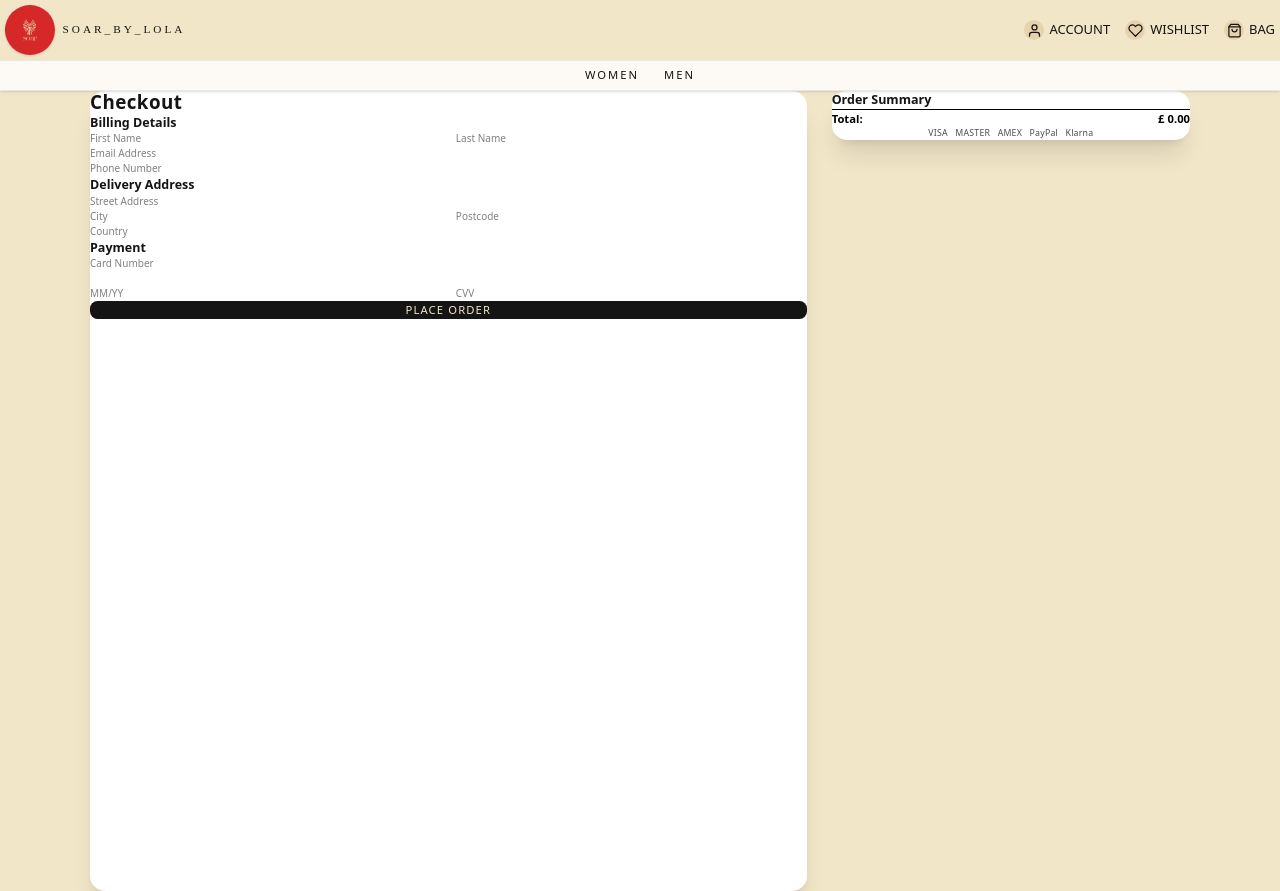
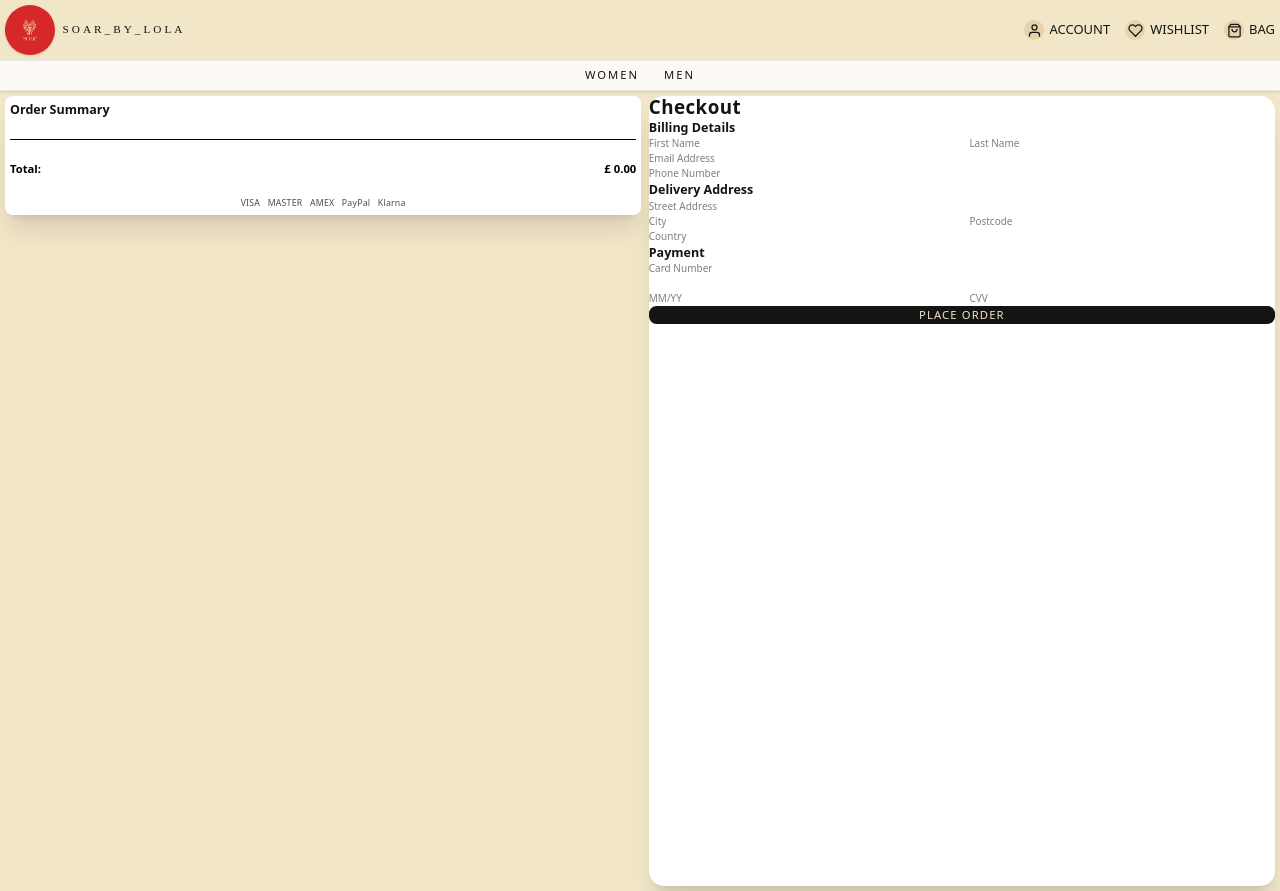
Before and after one commit to olamidefrancis/SoarByLola, a React (Vite) app: page /Checkout in a window 1280 px wide. Built offline with nearby package versions, Linux system fonts and the light colour scheme.

Commit message:
Checkout page layout fix

```diff
--- a/src/Components/Checkout/Checkout.css
+++ b/src/Components/Checkout/Checkout.css
@@ -0,0 +1,16 @@
+@import "tailwindcss";
+
+
+.pricecon h1{
+    font-family: Roboto-Light, Helvetica, Arial, sans-serif;
+    font-size: 1rem;
+}
+
+
+.paddycon{
+    padding: 1rem
+}
+
+.paddycheck{
+    padding: 0.5rem
+}
--- a/src/Components/Checkout/Checkout.jsx
+++ b/src/Components/Checkout/Checkout.jsx
@@ -10,11 +10,64 @@ function Checkout() {
   }, 0);
 
   return (
-    <div className="min-h-screen bg-[#f2e6c8] flex justify-center py-14 px-4">
-      <div className="w-full max-w-[1100px] grid grid-cols-1 lg:grid-cols-[2fr_1fr] gap-10">
 
-        {/* ================= LEFT SIDE - FORM ================= */}
-        <div className="bg-white rounded-3xl shadow-xl p-8 md:p-10">
+      <div className="w-full flex flex-col md:flex-row gap-3 paddycheck bg-[#f2e6c8] min-h-screen md:justify-center flex-[1,1]">
+
+        {/* LEFT SIDE - ORDER SUMMARY */}
+        <div className="bg-white rounded-xl shadow-xl p-8  h-fit sticky top-10 paddycheck flex flex-col gap-8 flex-1">
+
+          <h3 className="text-xl font-semibold mb-6 text-[#141414]">
+            Order Summary
+          </h3>
+
+          <div className="space-y-6 border-b pb-6 mb-6">
+            {orders.map((item, index) => (
+              <div key={index} className="flex justify-between items-center">
+
+                <div className="flex items-center  gap-4">
+                  <img
+                    src={item.Picture[0]}
+                    alt={item.Title}
+                    className="w-40 h-40 object-cover rounded-md paddycheck "
+                  />
+                  <div>
+                    <h4 className="text-sm font-semibold uppercase">
+                      {item.Title}
+                    </h4>
+                    <p className="text-xs">
+                      {item.size
+                        ? item.size
+                        : item.measurement}
+                    </p>
+                  </div>
+                </div>
+
+                <span className="font-semibold">
+                  £ {item.Price * item.quantity}
+                </span>
+
+              </div>
+            ))}
+          </div>
+
+          {/* TOTAL */}
+          <div className="flex justify-between text-lg font-semibold mb-6">
+            <span>Total:</span>
+            <span>£ {subtotal.toFixed(2)}</span>
+          </div>
+
+          {/* PAYMENT METHODS UI */}
+          <div className="flex gap-3 justify-center mt-4 opacity-70 text-sm tracking-wide">
+            <span>VISA</span>
+            <span>MASTER</span>
+            <span>AMEX</span>
+            <span>PayPal</span>
+            <span>Klarna</span>
+          </div>
+        </div>
+
+        {/* RIGHT SIDE - FORM */}
+        <div className="bg-white rounded-3xl shadow-xl p-8 md:p-10 flex-1">
 
           <h2 className="text-3xl font-semibold tracking-wide mb-8 text-[#141414]">
             Checkout
@@ -87,60 +140,9 @@ function Checkout() {
           </button>
         </div>
 
-        {/* ================= RIGHT SIDE - ORDER SUMMARY ================= */}
-        <div className="bg-white rounded-3xl shadow-xl p-8 md:p-10 h-fit sticky top-10">
 
-          <h3 className="text-xl font-semibold mb-6 text-[#141414]">
-            Order Summary
-          </h3>
+      </div>
 
-          <div className="space-y-6 border-b pb-6 mb-6">
-            {orders.map((item, index) => (
-              <div key={index} className="flex justify-between items-center">
-
-                <div className="flex items-center gap-4">
-                  <img
-                    src={item.Picture[0]}
-                    alt={item.Title}
-                    className="w-16 h-16 object-cover rounded-md"
-                  />
-                  <div>
-                    <h4 className="text-sm font-semibold uppercase">
-                      {item.Title}
-                    </h4>
-                    <p className="text-xs">
-                      {item.size
-                        ? item.size
-                        : item.measurement}
-                    </p>
-                  </div>
-                </div>
-
-                <span className="font-semibold">
-                  £ {item.Price * item.quantity}
-                </span>
-
-              </div>
-            ))}
-          </div>
-
-          {/* TOTAL */}
-          <div className="flex justify-between text-lg font-semibold mb-6">
-            <span>Total:</span>
-            <span>£ {subtotal.toFixed(2)}</span>
-          </div>
-
-          {/* PAYMENT METHODS UI */}
-          <div className="flex gap-3 justify-center mt-4 opacity-70 text-sm tracking-wide">
-            <span>VISA</span>
-            <span>MASTER</span>
-            <span>AMEX</span>
-            <span>PayPal</span>
-            <span>Klarna</span>
-          </div>
-        </div>
-      </div>
-    </div>
   );
 }
 
--- a/src/Components/OrdersPage/OrdersPage.jsx
+++ b/src/Components/OrdersPage/OrdersPage.jsx
@@ -1,4 +1,4 @@
-import { useContext, useState, useMemo } from "react";
+import { useContext, useMemo } from "react";
 import { StoreContext } from "../../context/StoreContext";
 import "./OrdersPage.css";
 import { Link } from "react-router";
@@ -6,38 +6,40 @@ import { Link } from "react-router";
 function OrdersPage() {
   const { orders, setOrders } = useContext(StoreContext);
 
-  const [selectedQuantity, setSelectedQuantity] = useState(
-    Object.fromEntries(orders.map((_, i) => [i, 1]))
-  );
-
+  // ✅ INCREASE QUANTITY
   const handleQuantityAdd = (index) => {
-    setSelectedQuantity((prev) => ({
-      ...prev,
-      [index]: prev[index] + 1,
-    }));
+    setOrders(prevOrders =>
+      prevOrders.map((item, i) =>
+        i === index ? { ...item, quantity: item.quantity + 1 } : item
+      )
+    );
   };
 
+  // ✅ DECREASE QUANTITY
   const handleQuantitySub = (index) => {
-    setSelectedQuantity((prev) => ({
-      ...prev,
-      [index]: Math.max(1, prev[index] - 1),
-    }));
+    setOrders(prevOrders =>
+      prevOrders.map((item, i) =>
+        i === index
+          ? { ...item, quantity: Math.max(1, item.quantity - 1) }
+          : item
+      )
+    );
   };
 
+  // ✅ REMOVE ITEM
   const handleOrderRemoval = (itemIndex) => {
-    setOrders((prevOrders) => prevOrders.filter((_, i) => i !== itemIndex));
+    setOrders(prevOrders => prevOrders.filter((_, i) => i !== itemIndex));
   };
 
-  // ✅ CALCULATE SUBTOTAL
+  // ✅ SUBTOTAL
   const subtotal = useMemo(() => {
-    return orders.reduce((total, item, i) => {
-      const qty = selectedQuantity[i] || 1;
-      return total + item.Price * qty;
+    return orders.reduce((total, item) => {
+      return total + item.Price * item.quantity;
     }, 0);
-  }, [orders, selectedQuantity]);
+  }, [orders]);
 
   return (
-    <div className="min-h-screen bg-[#f2e6c8] flex justify-center py-12 px-4">
+    <div className="min-h-screen bg-[#f2e6c8] flex justify-center py-12 px-4 checkpad">
       <div className="w-full max-w-[1000px] bg-[#f2e6c8] rounded-3xl shadow-2xl p-6 md:p-10">
 
         {/* HEADER */}
@@ -48,13 +50,15 @@ function OrdersPage() {
           >
             Your Bag
           </h1>
-          <p className="text-sm text-[#141414]/70 mt-1">Review your items before checkout.</p>
+          <p className="text-sm text-[#141414]/70 mt-1">
+            Review your items before checkout.
+          </p>
         </div>
 
-        {/* MAIN GRID — ITEMS LEFT, CHECKOUT RIGHT */}
+        {/* MAIN GRID */}
         <div className="grid grid-cols-1 lg:grid-cols-[2fr_1fr] gap-12">
 
-          {/* LEFT: ORDER LIST  */}
+          {/* LEFT: ORDER LIST */}
           <ul className="space-y-6">
             {orders?.map((item, i) => (
               <li
@@ -112,7 +116,7 @@ function OrdersPage() {
                       </button>
 
                       <span className="font-medium min-w-[24px] text-center text-2xl">
-                        {selectedQuantity[i]}
+                        {item.quantity}
                       </span>
 
                       <button
@@ -127,7 +131,7 @@ function OrdersPage() {
                   {/* PRICE */}
                   <div className="mt-4 flex justify-start">
                     <span className="text-xl font-semibold text-[#141414]">
-                      £ {item.Price * selectedQuantity[i]}
+                      £ {item.Price * item.quantity}
                     </span>
                   </div>
                 </div>
@@ -135,8 +139,9 @@ function OrdersPage() {
             ))}
           </ul>
 
-          {/*  RIGHT: CHECKOUT PANEL */}
-          <div className="bg-white shadow-xl border border-[#141414]/10 rounded-2xl p-6 h-[20vh] sticky top-10 padorder flex flex-col gap-4 justify-center ">
+          {/* RIGHT: CHECKOUT PANEL */}
+          <div className="bg-white shadow-xl border border-[#141414]/10 rounded-2xl p-6 h-[20vh] sticky top-10 padorder flex flex-col gap-4 justify-center">
+
             <h3 className="text-xl font-semibold text-[#141414] mb-4 tracking-wide">
               Order Details
             </h3>
@@ -155,15 +160,15 @@ function OrdersPage() {
               CHECKOUT
             </Link>
 
-            {/* PAYMENT ICONS (FAKE, UI ONLY) */}
+            {/* PAYMENT ICONS */}
             <div className="flex gap-3 justify-center mt-5 opacity-60 text-xs">
               <span>VISA</span>
               <span>MASTER</span>
               <span>PayPal</span>
               <span>Klarna</span>
             </div>
+
           </div>
-
         </div>
       </div>
     </div>
```
